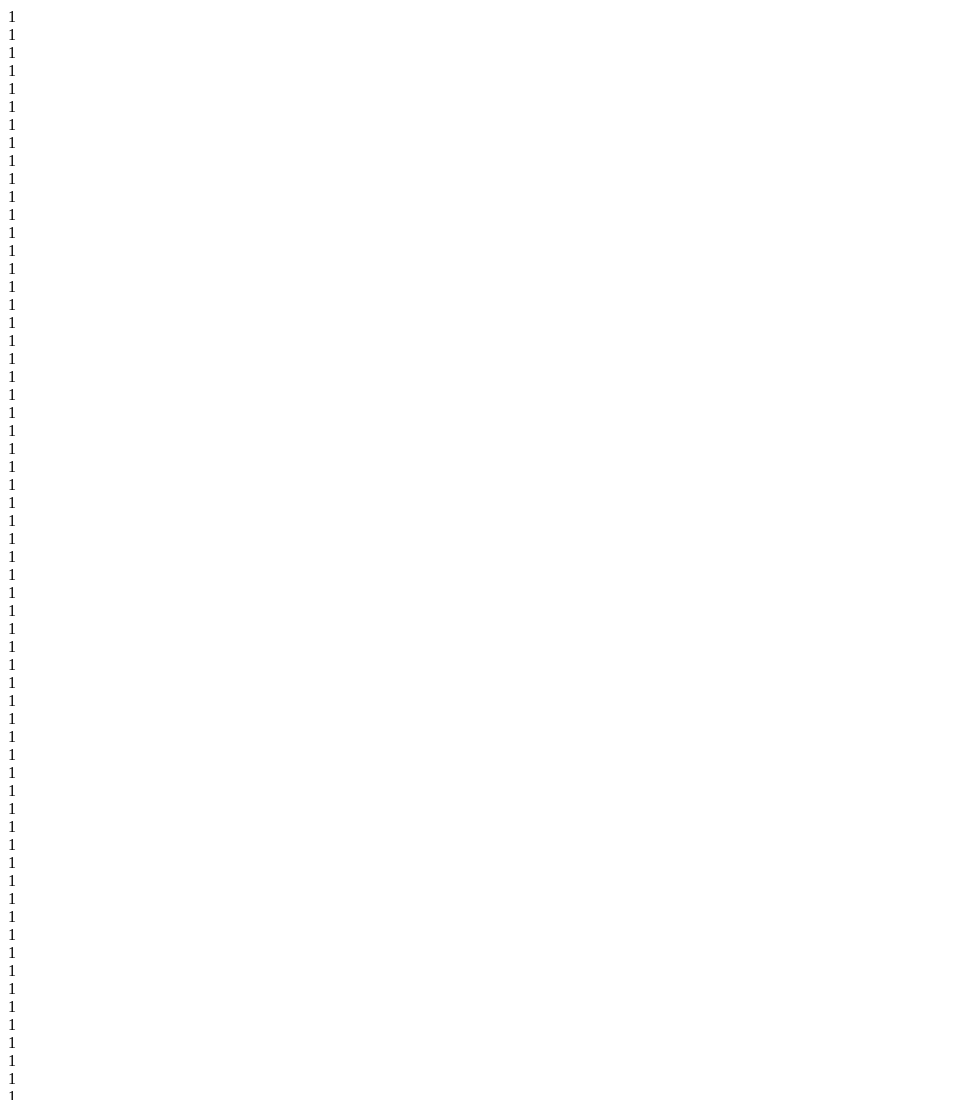
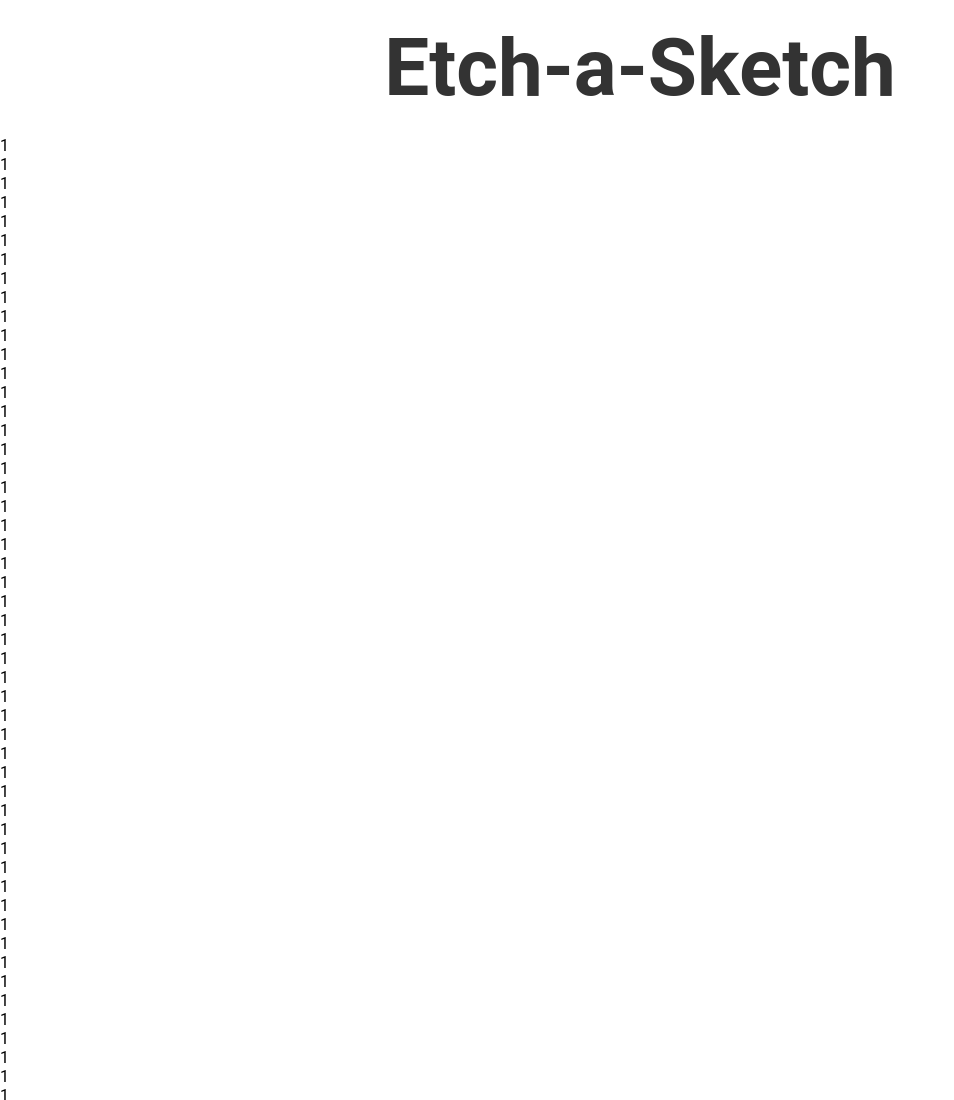
Before and after one commit to ItsTosh/Etch-a-Sketch, a plain HTML site: page index.html in a window 1280 px wide. Shown: the top 1100 px of the page, without its empty margins (0-954 px from the left). Drawn offline with Linux system fonts and the light colour scheme.

Commit message:
Added CSS title
Added title + necessary CSS

```diff
--- a/index.html
+++ b/index.html
@@ -8,6 +8,7 @@
     <meta charset="utf-8">
   </head>
   <body>
+    <h1 id="title">Etch-a-Sketch</h1>
     <div id="container"></div>
   </body>
 </html>
--- a/styles.css
+++ b/styles.css
@@ -0,0 +1,12 @@
+body {
+  margin: 0px;
+  font-family: "Roboto", Arial, Helvetica, sans-serif;
+}
+
+#title {
+  text-align: center;
+  margin: 20px 0px;
+  font-size: 80px;
+  line-height: 1.2;
+  color: #333;
+}
```
